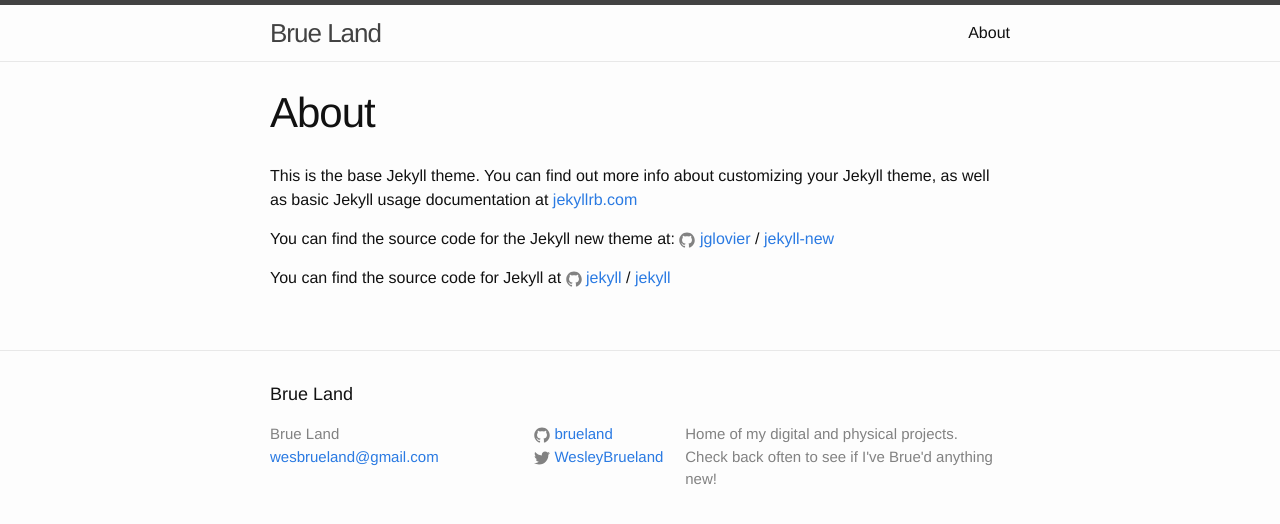
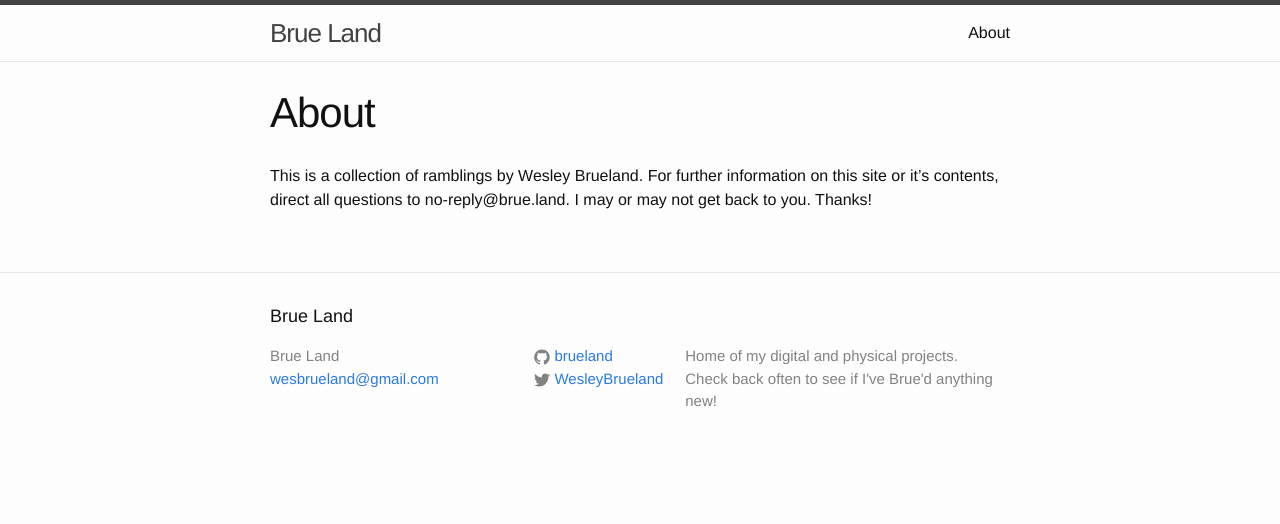
Before and after one commit to brueland/brueland.github.io, a Jekyll site: the page built from about.md, in a window 1280 px wide. Shown: the top 524 px of the page. Built offline with Jekyll 4.4.1, drawn with Linux system fonts in a browser that asks for light colours.

Commit message:
updated about page to be more snarky, less tutorial.

```diff
--- a/about.md
+++ b/about.md
@@ -4,12 +4,4 @@ title: About
 permalink: /about/
 ---
 
-This is the base Jekyll theme. You can find out more info about customizing your Jekyll theme, as well as basic Jekyll usage documentation at [jekyllrb.com](http://jekyllrb.com/)
-
-You can find the source code for the Jekyll new theme at:
-{% include icon-github.html username="jglovier" %} /
-[jekyll-new](https://github.com/jglovier/jekyll-new)
-
-You can find the source code for Jekyll at
-{% include icon-github.html username="jekyll" %} /
-[jekyll](https://github.com/jekyll/jekyll)
+This is a collection of ramblings by Wesley Brueland. For further information on this site or it's contents, direct all questions to no-reply@brue.land. I may or may not get back to you. Thanks!
```
